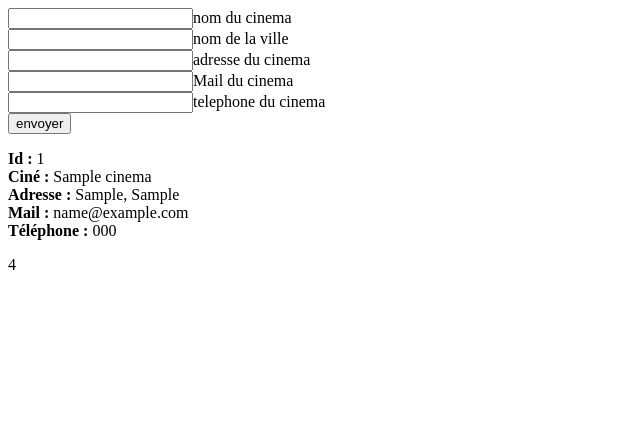
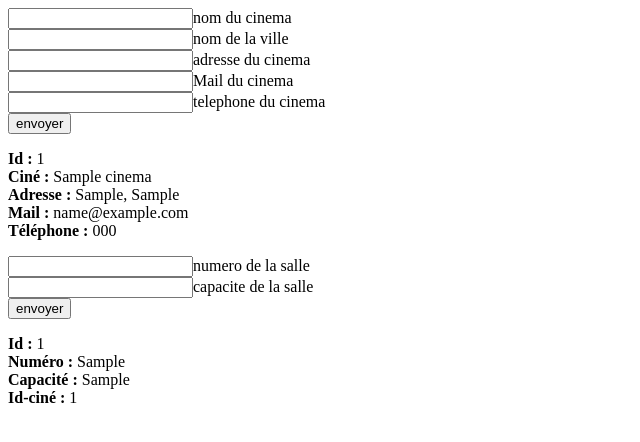
Before and after one commit to Mat08251/exophp, a PHP site: page / in a window 1280 px wide. Shown: the top 442 px of the page, without its empty margins (0-640 px from the left). Run offline with PHP 8.4, Linux system fonts and the light colour scheme; tables that the repository leaves empty or names only in its code hold one stand-in row (values such as "Sample post").

Commit message:
ajout-salle

```diff
--- a/index.php
+++ b/index.php
@@ -45,7 +45,41 @@
         }
 
         $reponse->closeCursor();
-        ?>4
+        ?>
 
+        <form method="post" action="traitement-salle.php">
+        <input type="text" name="numero_salle" id="numero_salle" /><label for="numero_salle">numero de la salle</label></br>
+        <input type="text" name="capacite_salle" id="capacite_salle" /><label for="capacite_salle">capacite de la salle</label></br>
+        <input type="submit" value="envoyer">
+        </form>
+
+
+        <?php
+        try
+        {
+           $bdd = new PDO('mysql:host=db5000303635.hosting-data.io;dbname=dbs296622;charset=utf8', 'dbu526549', 'n&3@Kk6H');
+        }
+        catch (Exception $e)
+        {
+            dir('Erreur : ' . $e->getMessage());
+        }
+
+        $reponse = $bdd->query('SELECT * From salle');
+
+
+        while ($donnees = $reponse->fetch())
+        {
+        ?>
+           <p>
+           <strong>Id : </strong><?php echo $donnees['id_salle']; ?><br />
+           <strong>Numéro : </strong><?php echo $donnees['numero_salle']; ?><br />
+           <strong>Capacité : </strong><?php echo $donnees['capacite_salle']; ?><br />
+           <strong>Id-ciné : </strong><?php echo $donnees['id_cinema']; ?><br />
+           </p>
+        <?php
+        }
+
+        $reponse->closeCursor();
+        ?>
     </body>
 </html>
```
Also changed, not shown: traitement-salle.php (added, +28 -0 lines).
